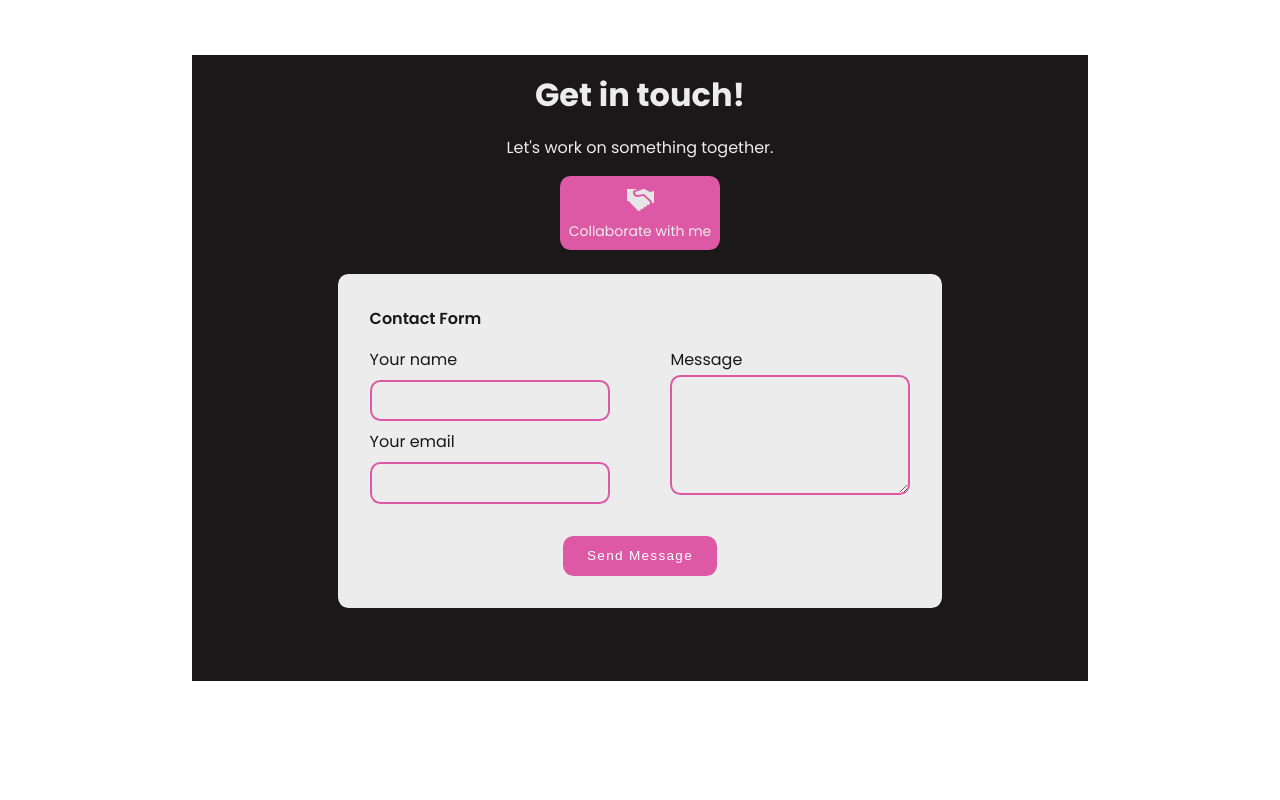
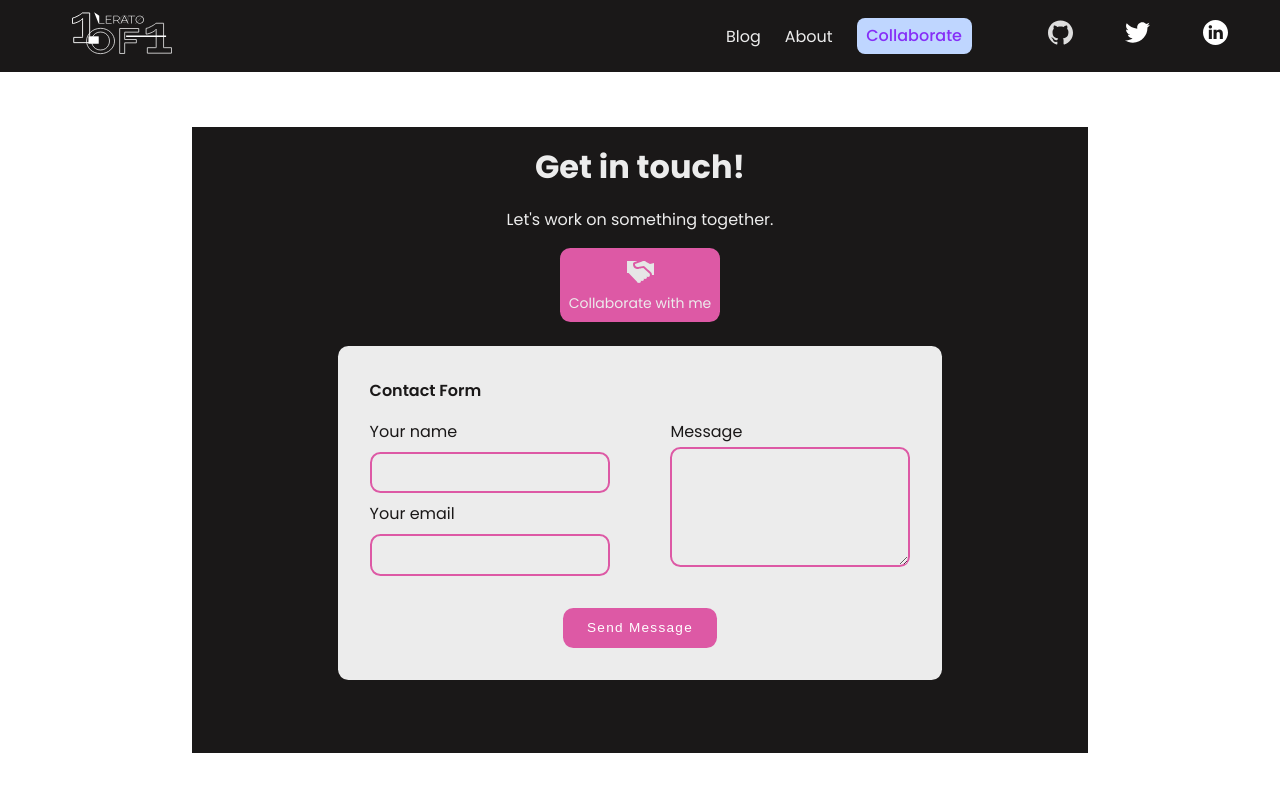
Before and after one commit to lerato1ofwan/innanet-me, a Next.js app: page /contact in a window 1280 px wide. Shown: the top 800 px of the page. Built offline with nearby package versions, Linux system fonts and the light colour scheme.

Commit message:
Last launch date extension

```diff
--- a/src/GeneralHelpers.js
+++ b/src/GeneralHelpers.js
@@ -2,12 +2,12 @@ import { months } from "./Constants";
 
 export const isInDev = () =>{
     const inDev = new Date();
-    const launchDate = new Date('August 17, 2021 12:00:00');
-    return inDev < launchDate;
+    const launchDate = new Date('August 22, 2021 12:00:00');
+    return inDev > launchDate;
 }
 
 export const getLaunchDate = () => {
-    return new Date('2021-08-17T12:00:00')
+    return new Date('2021-08-22T12:00:00')
 }
 
 export const blurDataUrl = () => {
```
